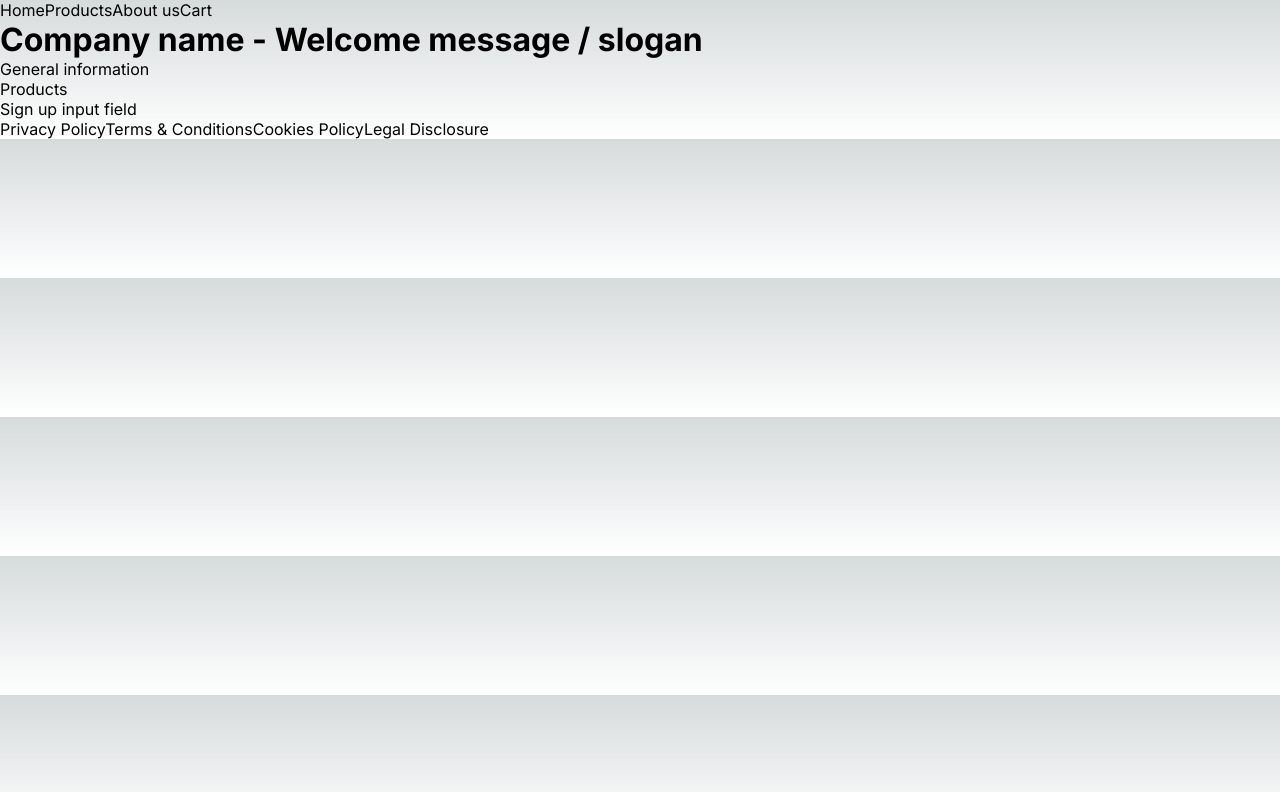
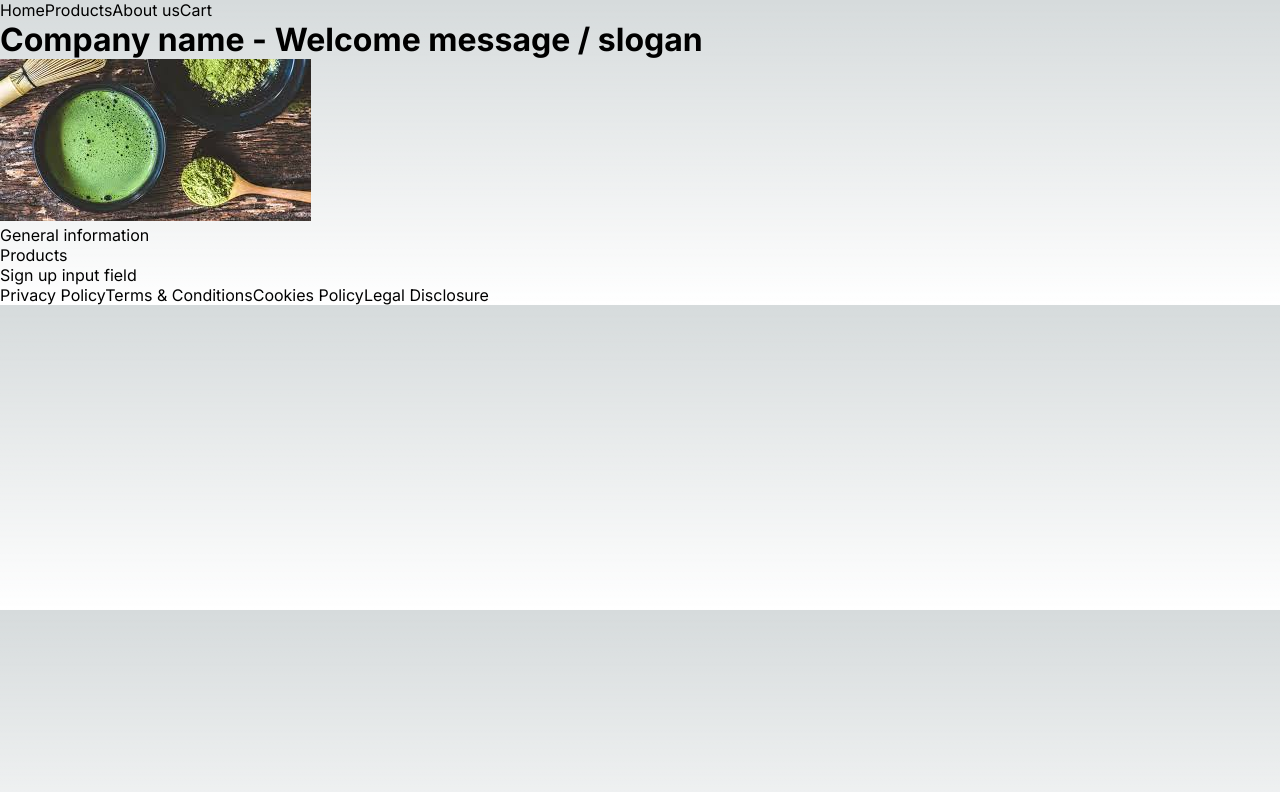
Before and after one commit to valashsab/next-js-ecommerce-store-vs, a Next.js app: page / in a window 1280 px wide. Shown: the top 792 px of the page. Built offline with nearby package versions, Linux system fonts and the light colour scheme.

Commit message:
Add Image of matcha powder in main page

```diff
--- a/app/page.js
+++ b/app/page.js
@@ -1,9 +1,12 @@
+import Image from 'next/image';
 import Link from 'next/link';
+import matchapowder from '../public/images/matchapowder.jpg';
 
 export default function Home() {
   return (
     <main>
       <h1>Company name - Welcome message / slogan</h1>
+      <Image src={matchapowder} alt="matcha powder" />
       <p>General information</p>
       <Link href="/products">Products</Link>
       <br />
--- a/database/matcha.js
+++ b/database/matcha.js
@@ -10,6 +10,6 @@ const matchaSelection = [
   },
 ];
 
-export function getMatchaSelection() {
-  return matchaSelection;
+export function getProducts() {
+  return;
 }
```
Also changed, not shown: public/images/matchapowder.jpg (added).
